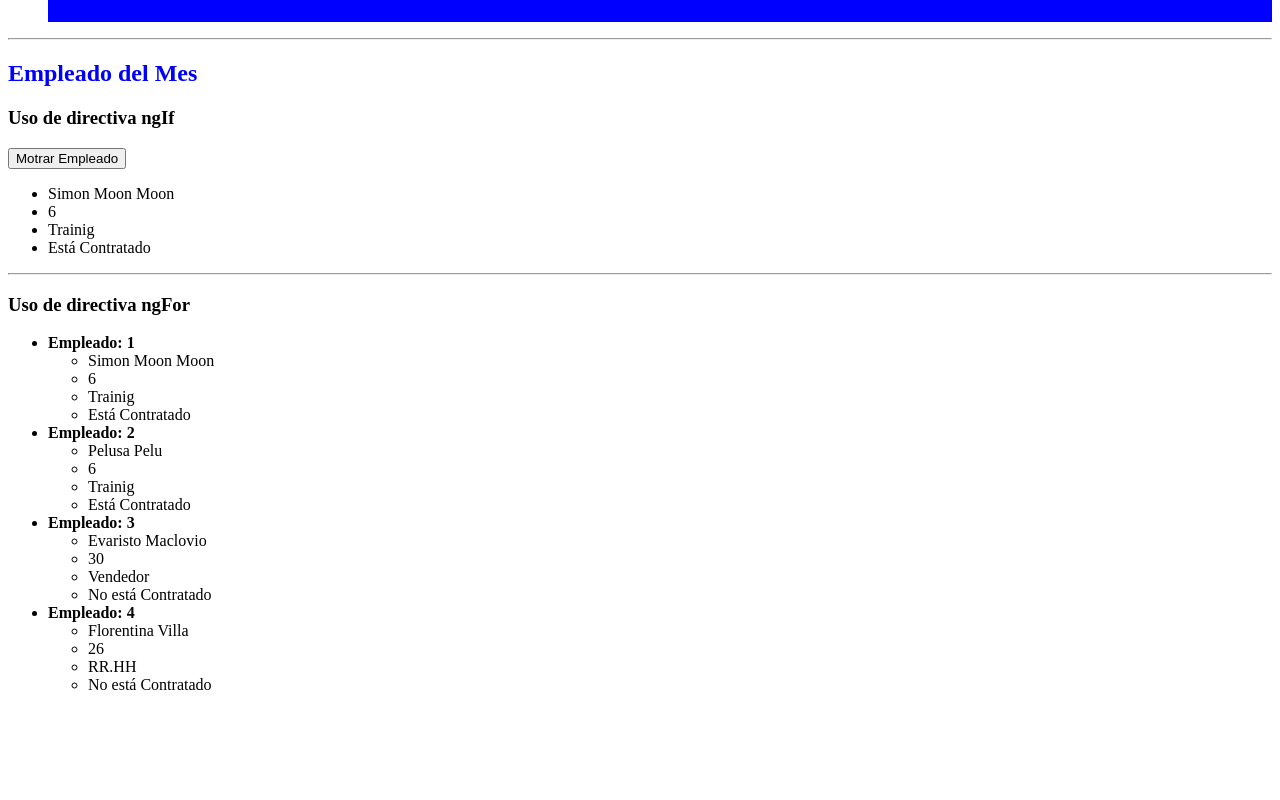
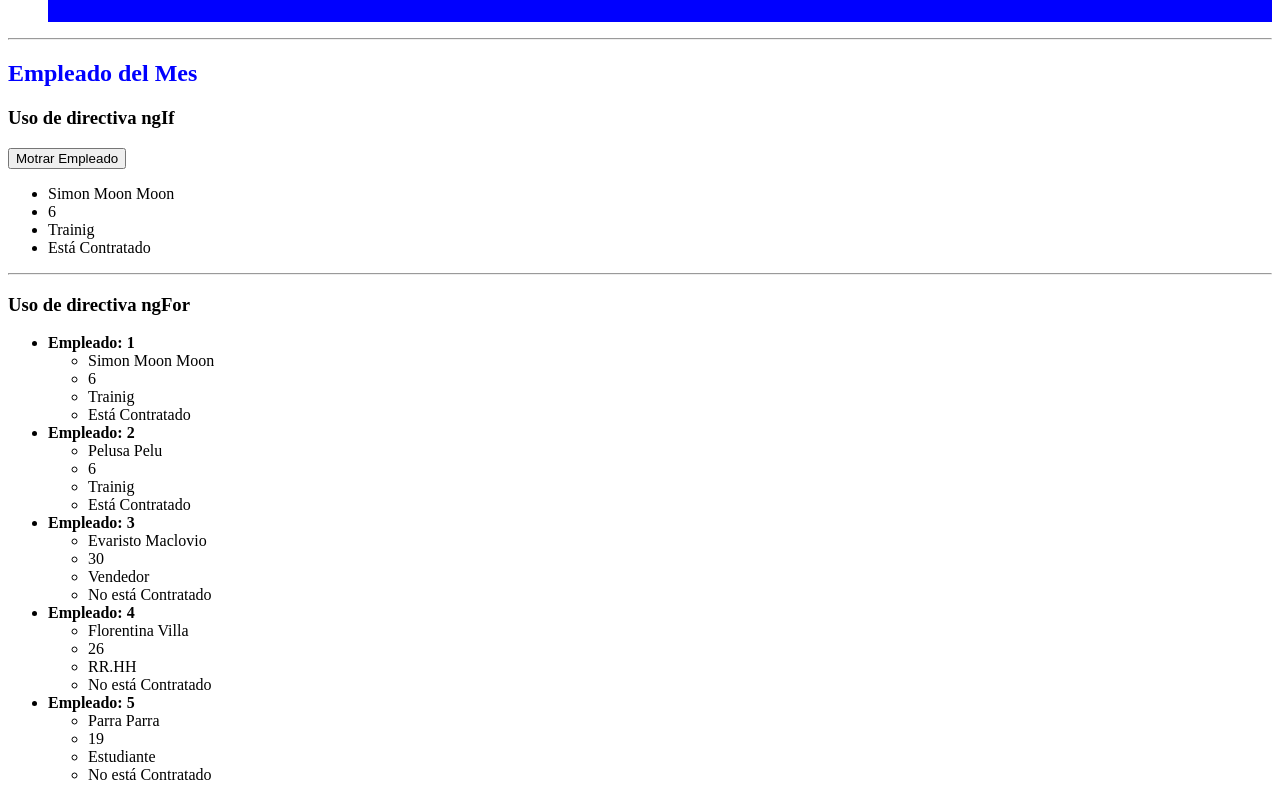
Before and after one commit to isfenixrojo/Curso.Angular10, an Angular app: page / in a window 1280 px wide. Shown: the part 520-1320 px from the top of the page. Before the commit the page ends 1230 px from the top, so only its background shows below. Built offline with nearby package versions, Linux system fonts and the light colour scheme.

Commit message:
uso de directiva ngClass para cambiar el color de div

```diff
--- a/src/app/empleado/empleado.component.html
+++ b/src/app/empleado/empleado.component.html
@@ -1,7 +1,7 @@
 <h3>Uso de directiva ngSwitch</h3>
 <h2 style="color: green">Colores</h2>
 <h3>Selector de colores:</h3>
-<button (click)="alertColor()" [class.fondoAzul]="colorSeleccionado == 'blue'">Motrar Color</button>
+<button (click)="alertColor()" [ngClass]="{fondoAzul: colorSeleccionado == 'blue', fondoVerde: colorSeleccionado == 'green'}">Motrar Color</button>
 <input type="text" [(ngModel)]="colorSeleccionado">
 <pre [style.border]="colorSeleccionado == 'red' ? '5px solid purple': '5px solid black'" [class.fondoAzul]="colorSeleccionado == 'blue'">
     <strong>Color elegido: {{colorSeleccionado}}</strong>
--- a/src/app/empleado/empleado.component.ts
+++ b/src/app/empleado/empleado.component.ts
@@ -20,7 +20,8 @@ export class EmpleadoComponent {
             new Empleado("Simon Moon Moon", 6, "Trainig", true),
             new Empleado("Pelusa Pelu", 6, "Trainig", true),
             new Empleado("Evaristo Maclovio", 30, "Vendedor", false),
-            new Empleado("Florentina Villa", 26, "RR.HH", false)
+            new Empleado("Florentina Villa", 26, "RR.HH", false),
+            new Empleado("Parra Parra", 19, "Estudiante", false)
         ];
         this.trabajadorExterno = true;
         this.color = "blue";
--- a/src/assets/style.css
+++ b/src/assets/style.css
@@ -1,3 +1,7 @@
 .fondoAzul {
     background: lightblue !important;
 }
+
+.fondoVerde {
+    background: lightgreen !important;
+}
```
